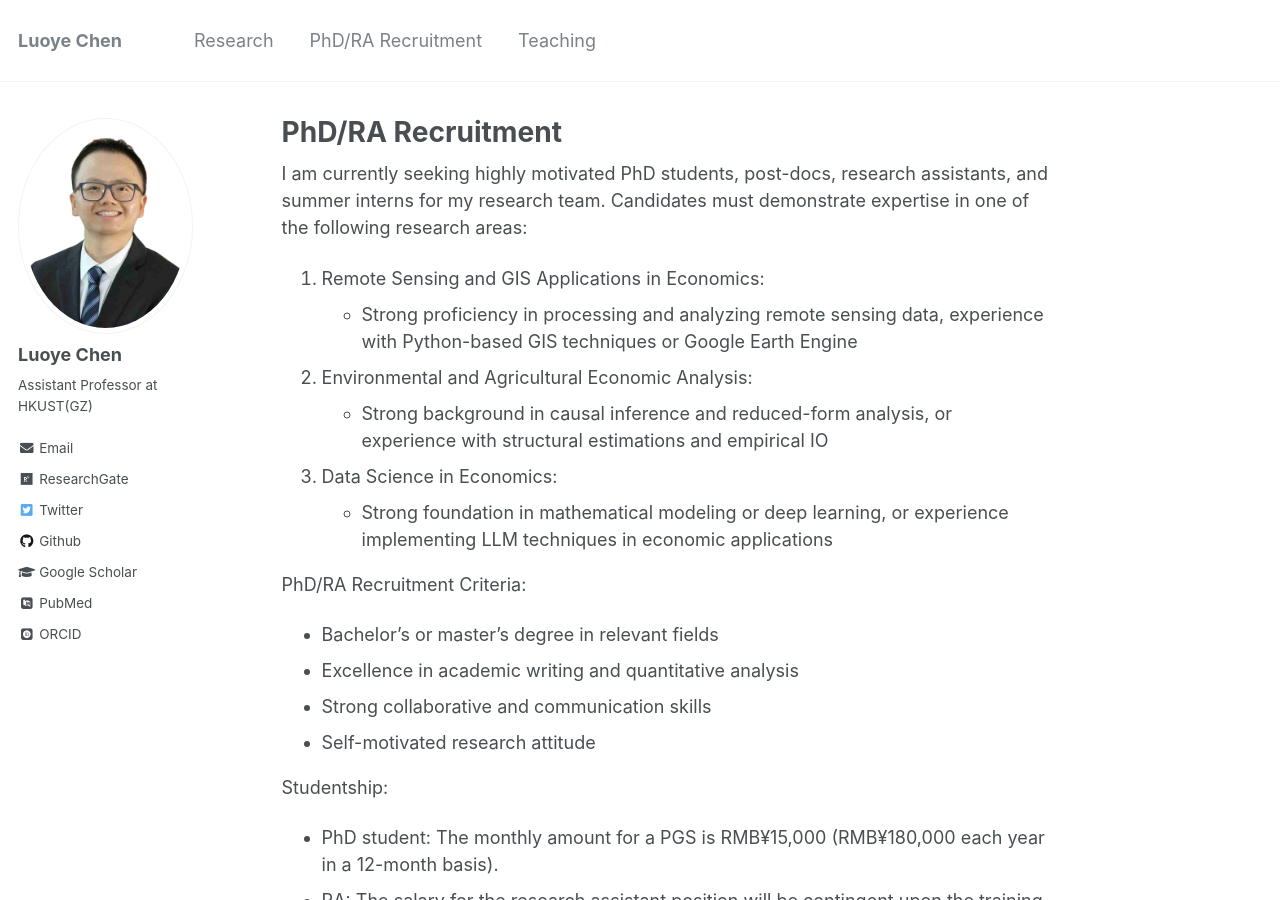
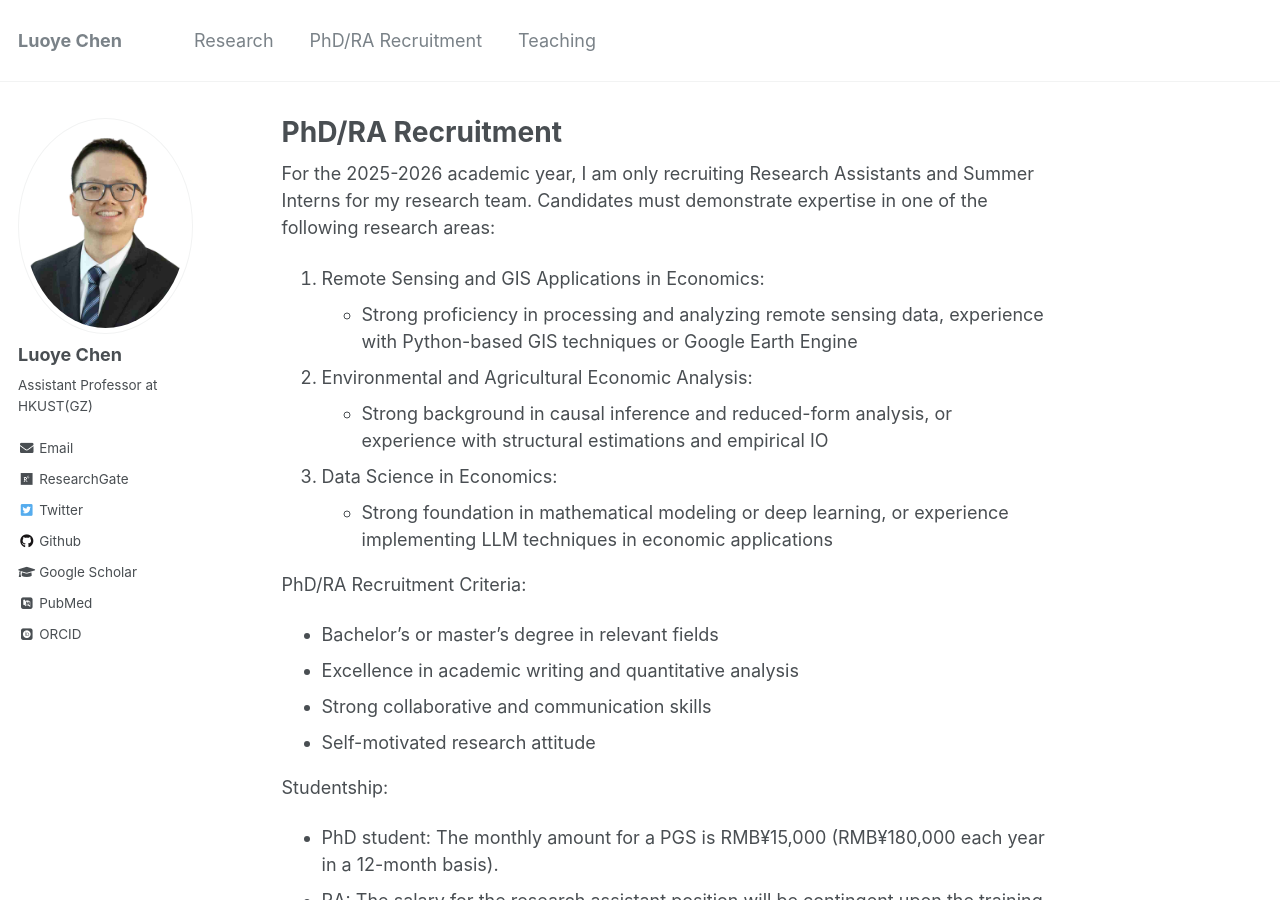
Before and after one commit to luoyec/luoyec.github.io, a Jekyll site: the page built from _pages/recuritment.md, in a window 1280 px wide and 900 px high. Built offline with Jekyll 4.4.1, drawn with Linux system fonts in a browser that asks for light colours; some web fonts are replaced.

Commit message:
Update recuritment.md

```diff
--- a/_pages/recuritment.md
+++ b/_pages/recuritment.md
@@ -8,7 +8,7 @@ redirect_from:
 
 ---
 
-I am currently seeking highly motivated PhD students, post-docs, research assistants, and summer interns for my research team. Candidates must demonstrate expertise in one of the following research areas:
+For the 2025-2026 academic year, I am only recruiting Research Assistants and Summer Interns for my research team. Candidates must demonstrate expertise in one of the following research areas:
 
 1. Remote Sensing and GIS Applications in Economics:
 - Strong proficiency in processing and analyzing remote sensing data, experience with Python-based GIS techniques or Google Earth Engine
```
